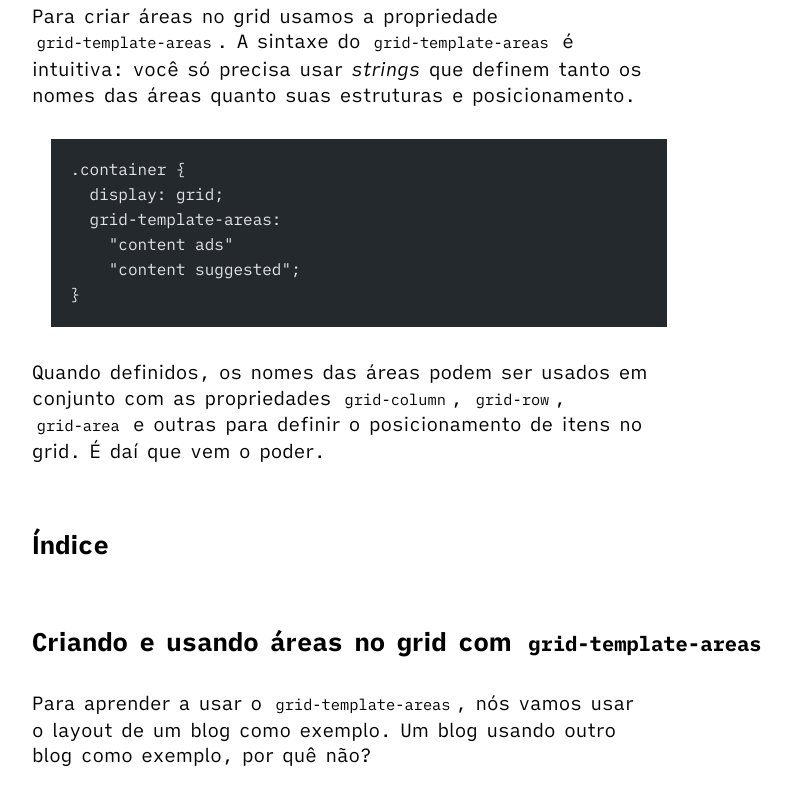
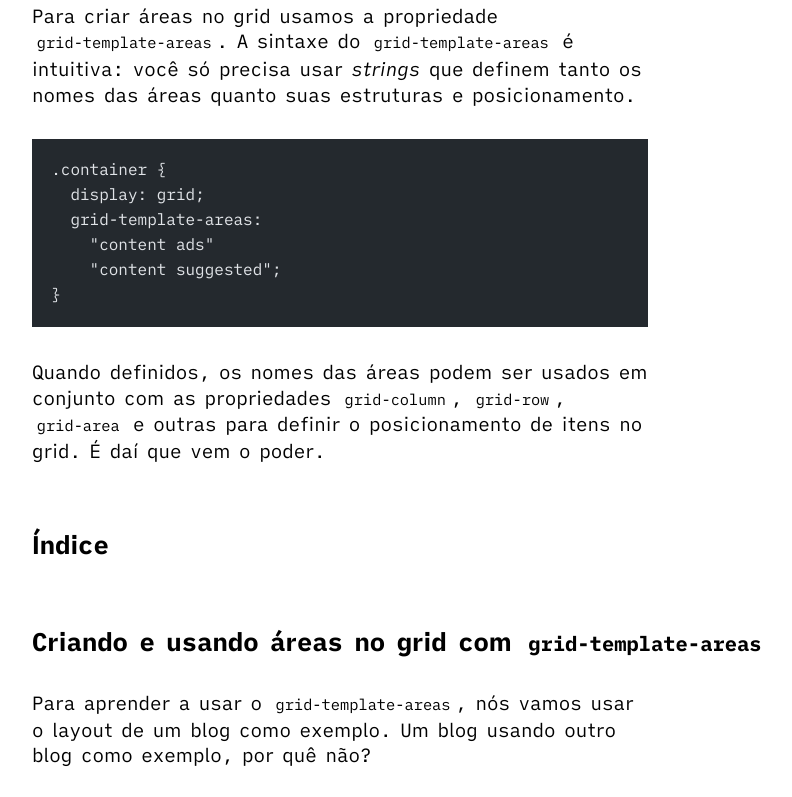
Before and after one commit to triangulodev/triangulo, an Astro site: page /posts/usando-grid-template-areas-do-css-grid in a window 1280 px wide. Shown: the part 1042-1839 px from the top of the page, without its empty margins (128-920 px from the left). Built offline with nearby package versions, Linux system fonts and the light colour scheme; Astro itself is replaced by a stand-in of ours; some packages are replaced by stand-ins of ours; code samples lack their colours.

Commit message:
Improve code block readability

```diff
--- a/src/styles/typography.css
+++ b/src/styles/typography.css
@@ -167,11 +167,9 @@
   overflow-x: auto;
   display: block;
 
-  border-top: 1px solid var(--base11);
-  border-bottom: 1px solid var(--base11);
+  border-left: 1px solid var(--base8);
 
   width: var(--width-full);
-  margin-left: var(--space-small);
   padding: var(--space-small);
 }
 
@@ -245,7 +243,6 @@
 
   .main .astro-code {
     width: var(--width-normal);
-    margin-left: var(--space-medium);
     padding: var(--space-medium);
   }
 
```
